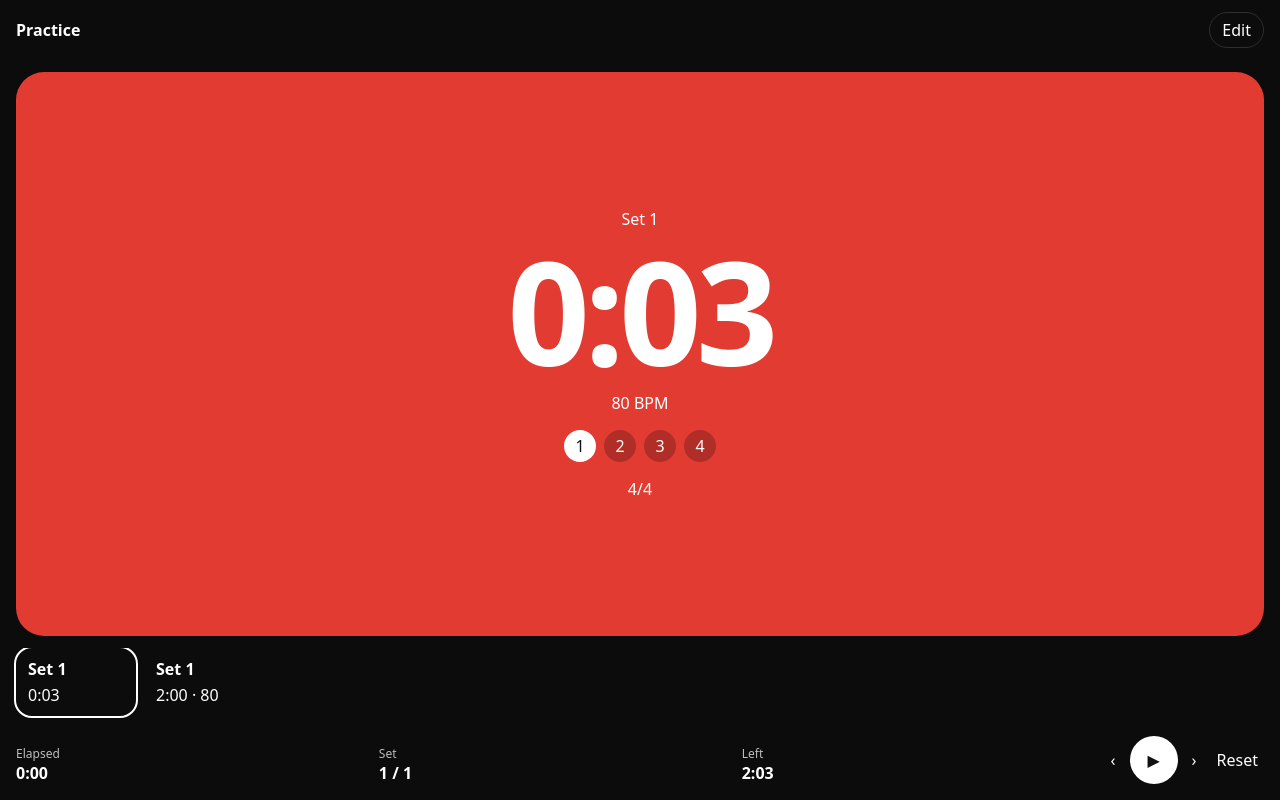
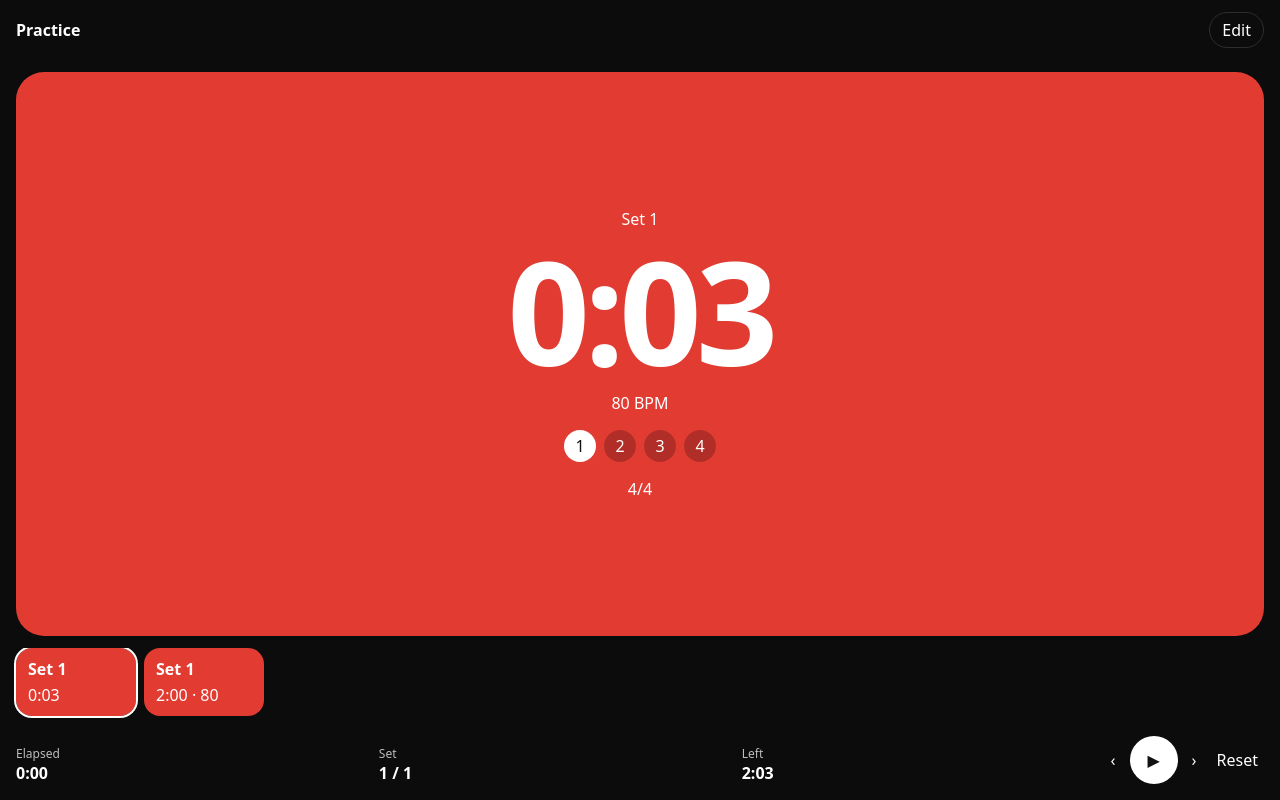
Before and after one commit to bycarlosgamez/metronome, a React (Vite) app: page / in a window 1280 px wide. Built offline with nearby package versions, Linux system fonts and the light colour scheme.

Commit message:
Fix the restyle found in the manual check.

```diff
--- a/src/Practice.tsx
+++ b/src/Practice.tsx
@@ -62,7 +62,11 @@ export function Practice(props: {
       </section>
       <div className="strip">
         {props.segments.map((item, index) => (
-          <article key={`${item.setId}-${item.kind}-${index}`} data-current={index === props.snapshot.segmentIndex}>
+          <article
+            key={`${item.setId}-${item.kind}-${index}`}
+            className={`color-${item.color}`}
+            data-current={index === props.snapshot.segmentIndex}
+          >
             <strong>{item.label}</strong>
             <span>
               {formatClock(Math.round(item.durationSec))}
```
Also changed, not shown: 1 other file (tests, documents, lock files or other folders).
